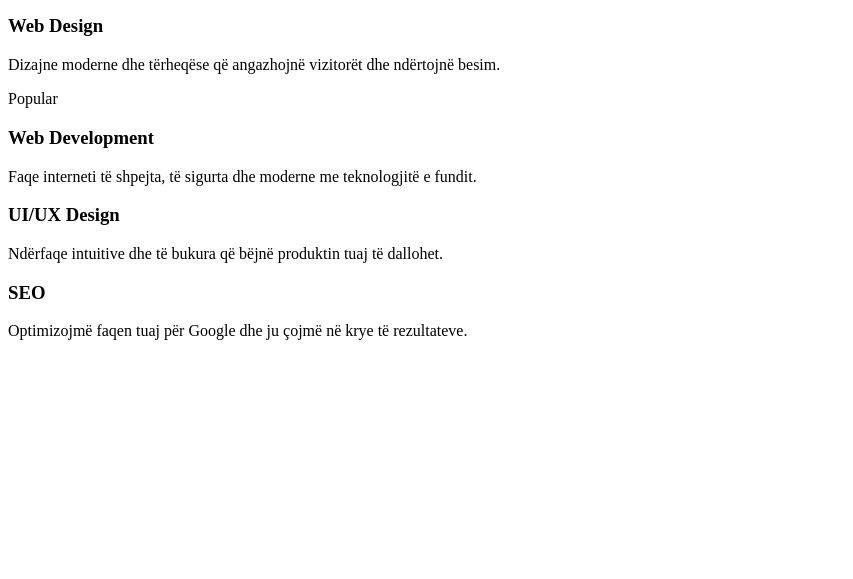
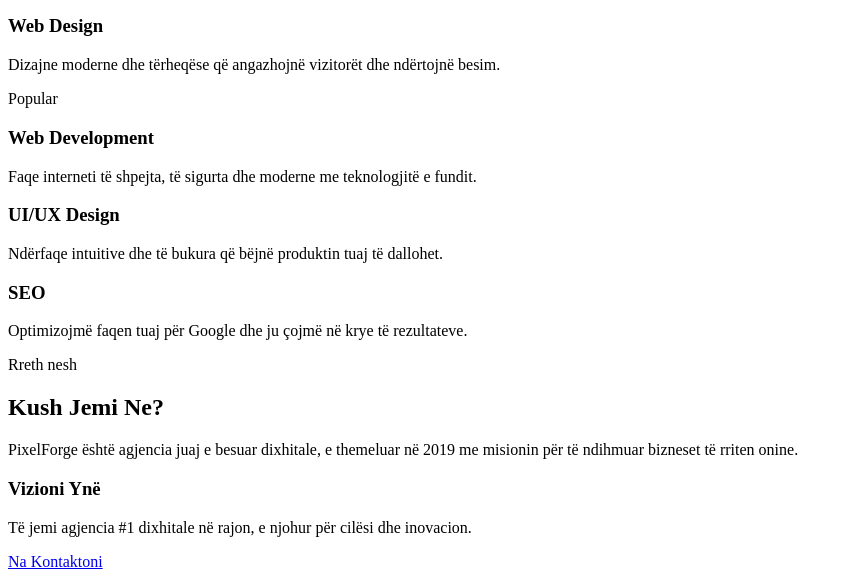
Before and after one commit to argjendaa/-Digital-Agency-Landing-Page, a plain HTML site: page index.html in a window 1280 px wide. Shown: the part 695-1274 px from the top of the page, without its empty margins (0-853 px from the left). Before the commit the page ends 1051 px from the top, so only its background shows below. Drawn offline with Linux system fonts and the light colour scheme.

Commit message:
create about section

```diff
--- a/index.html
+++ b/index.html
@@ -114,6 +114,26 @@
 
   </section>
 
+  <!-- ABOUT SECTION-->
+   <section class="about" id="about">
+    <div class="about-content">
+
+      <div class="about-text">
+        <span class="label">Rreth nesh</span>
+        <h2>Kush Jemi Ne?</h2>
+        <p>PixelForge është agjencia juaj e besuar dixhitale, e themeluar në 2019 me misionin për të ndihmuar bizneset të rriten onine.</p>
+
+        <!--Mision-->
+      <div class="about-box">
+        <h3><i class="fas-fa-eye"></i>Vizioni Ynë</h3>
+        <p>Të jemi agjencia #1 dixhitale në rajon, e njohur për cilësi dhe inovacion.</p>
+      </div>
+      <a href="contact.html" class="btn-primary">Na Kontaktoni</a>
+
+      </div>
+    </div>
+   </section>
+
 
 </body>
 </html>
```
